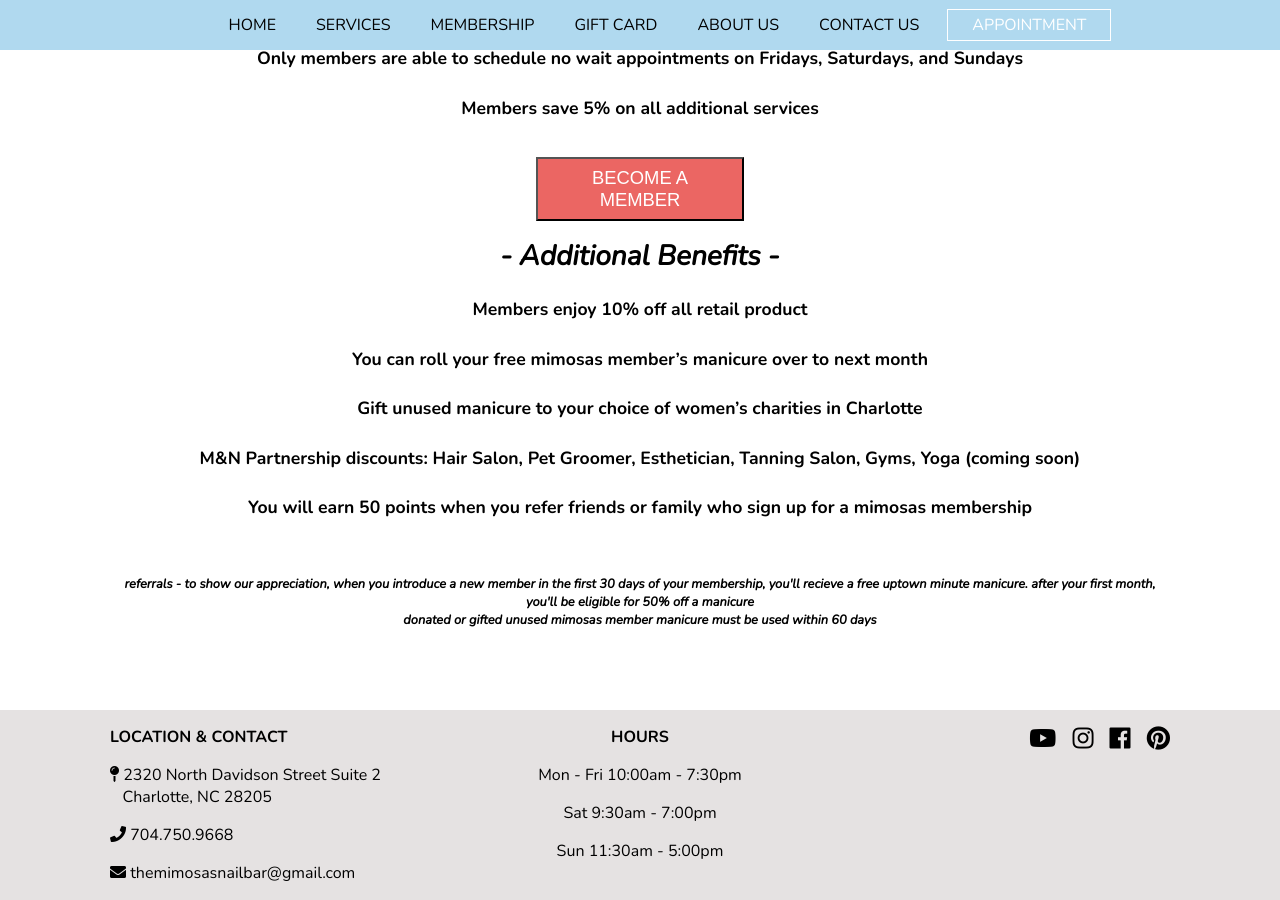
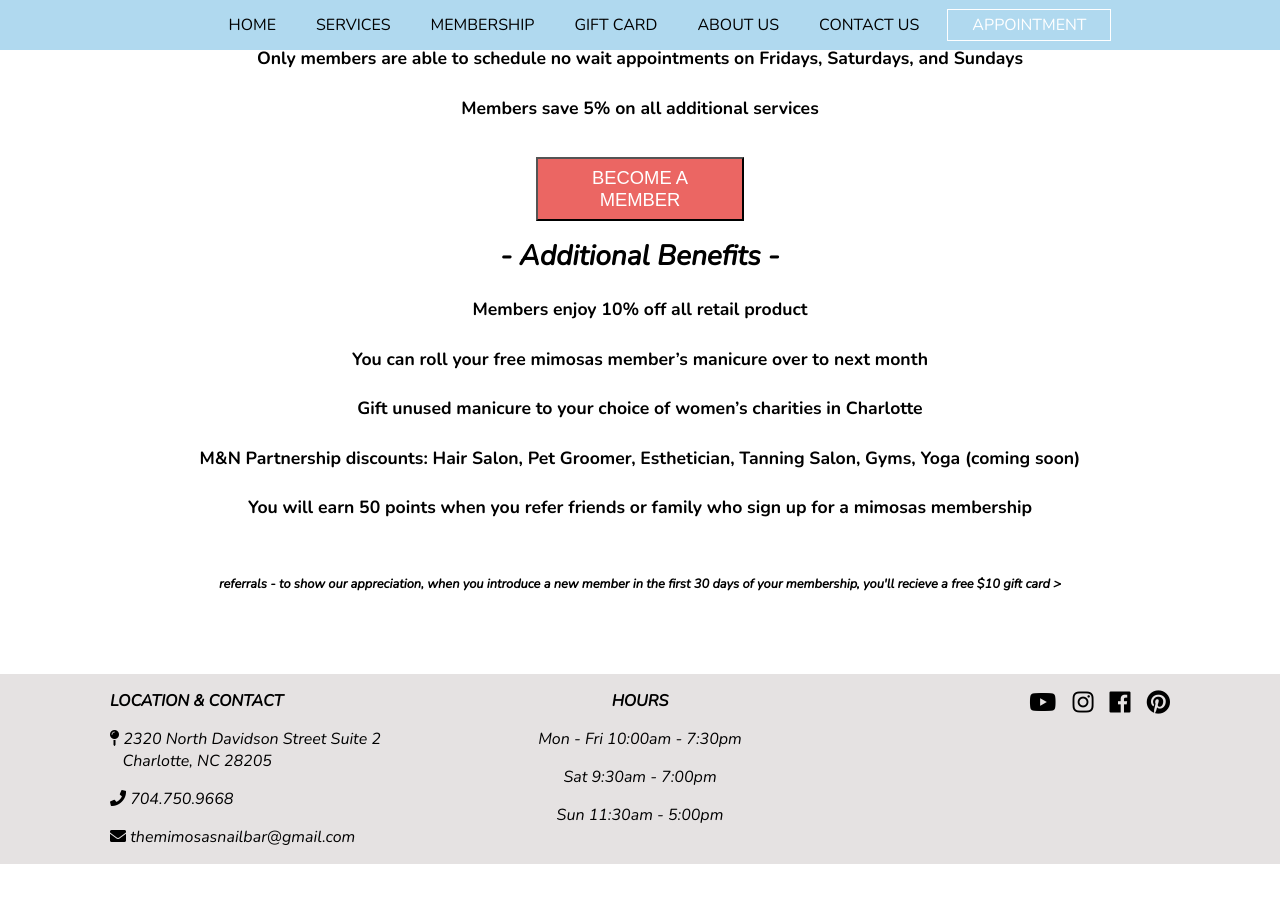
Before and after one commit to mimosasnailbar/mimosas, a Jekyll site: the page built from membership.html, in a window 1280 px wide and 900 px high, scrolled down 1419 px. Built offline with Jekyll 4.4.1, drawn with Linux system fonts in a browser that asks for light colours; nearby versions of some CDN libraries; after the commit the page ends 2283 px from its top, so only the background shows below that.

Commit message:
Updated 'membership.html' via CloudCannon

```diff
--- a/membership.html
+++ b/membership.html
@@ -51,10 +51,7 @@ layout: default
 		<p class="membership__offers--last editable">
 			<em
 				>referrals - to show our appreciation, when you introduce a new member
-				in the first 30 days of your membership, you'll recieve a free uptown
-				minute manicure. after your first month, you'll be eligible for 50% off
-				a manicure<br />donated or gifted unused mimosas member manicure must be
-				used within 60 days</em
+				in the first 30 days of your membership, you'll recieve a free $10 gift card
 			>
 		</p>
 	</div>
```
